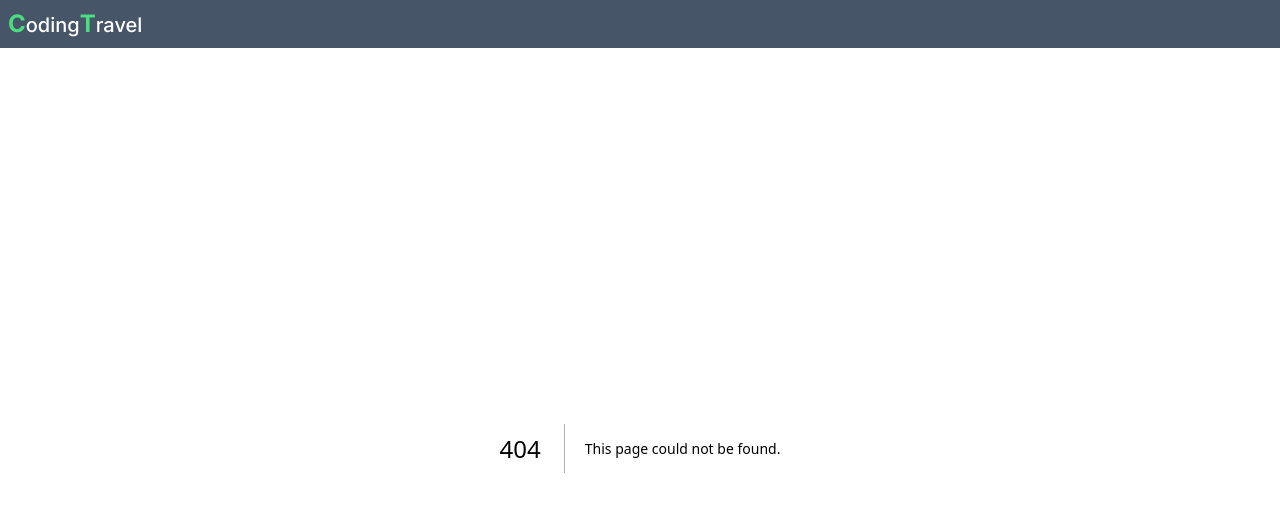
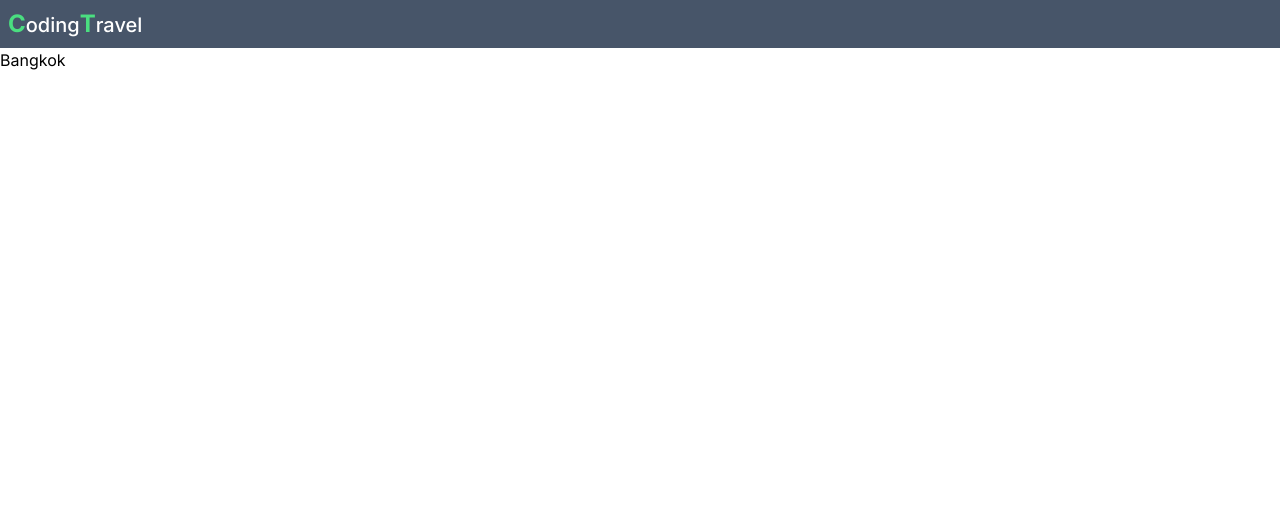
Before and after one commit to sz-adam/Travel-nextjs, a Next.js app: page /pages/travel/Bangkok in a window 1280 px wide. Before the commit this address had no page. Shown: the top 512 px of the page. Built offline with nearby package versions, Linux system fonts and the light colour scheme.

Commit message:
create dynamic route

```diff
--- /dev/null
+++ b/app/pages/travel/[location]/page.tsx
@@ -0,0 +1,19 @@
+import React from 'react';
+
+interface CardProps {
+  params: {
+    location:string
+  };
+}
+
+const TravelDetails= ({ params }:CardProps) => {
+  const location  = params.location;
+console.log(location);
+  return (
+    <div>
+      <p>{location}</p>
+    </div>
+  );
+};
+
+export default TravelDetails;
--- a/components/Card.tsx
+++ b/components/Card.tsx
@@ -5,11 +5,11 @@ import { FaArrowRightLong } from "react-icons/fa6";
 import Image from "next/image";
 import Rating from "./Rating";
 
-interface CardProps {
+interface Props {
   data: TravelItem;
 }
 
-const Card: React.FC<CardProps> = ({ data }) => {
+const Card = ({ data }: Props) => {
   return (
     <div className="max-w-2xl mx-auto">
       <div className="bg-white shadow-md border border-gray-200 rounded-lg max-w-sm dark:bg-gray-800 dark:border-gray-700">
@@ -37,12 +37,12 @@ const Card: React.FC<CardProps> = ({ data }) => {
             {data.description}
           </p>
           <div className="mt-4 flex flex-wrap justify-end items-center text-center ">
-            <a
-              href="#"
+            <Link
+              href={`/pages/travel/${data.location}`}
               className="text-white bg-blue-500 rounded-full px-4 py-2.5 flex items-center justify-center transition duration-300 hover:bg-blue-600"
             >
               Views <FaArrowRightLong className="ml-3 " />
-            </a>
+            </Link>
           </div>
         </div>
       </div>
```
